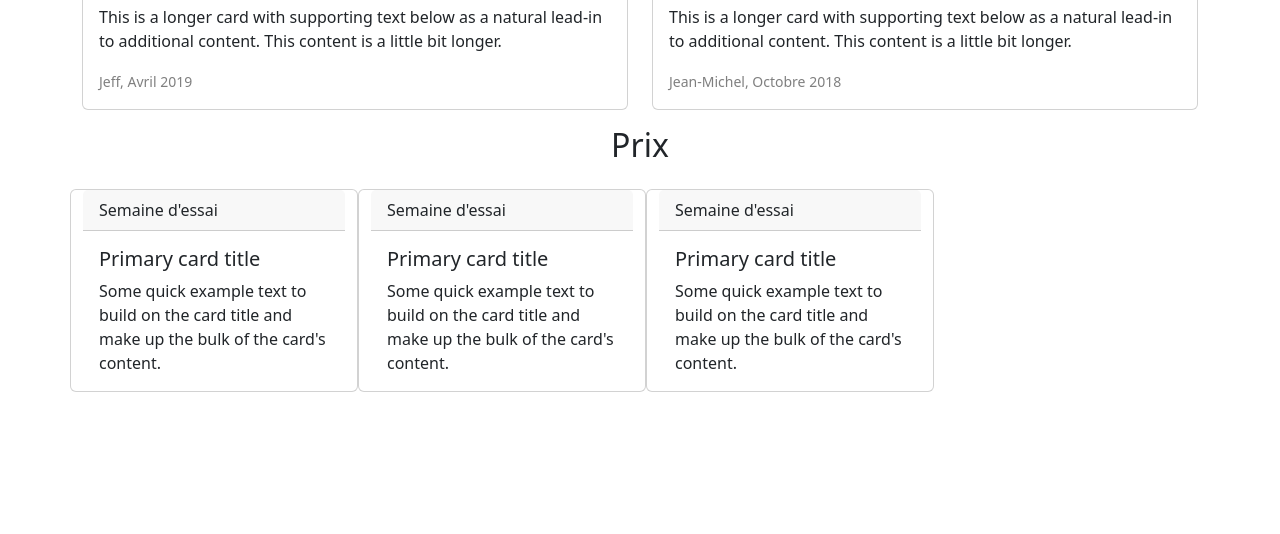
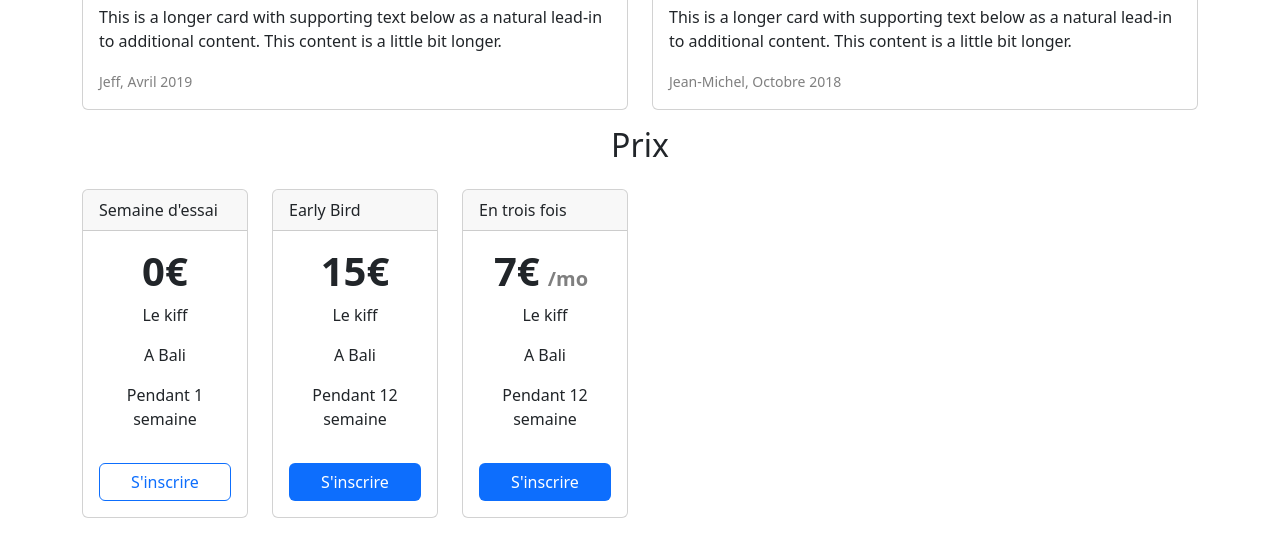
Before and after one commit to LayeYombaIfono/formation-ept4a-projet-bootstrap, a plain HTML site: page index.html in a window 1280 px wide. Shown: the part 1574-2108 px from the top of the page. Before the commit the page ends 1982 px from the top, so only its background shows below. Drawn offline with nearby package versions, Linux system fonts and the light colour scheme.

Commit message:
Mise en forme section prix

```diff
--- a/index.html
+++ b/index.html
@@ -211,37 +211,58 @@
 
       <!-- Section Prix -->
       <h2 class="text-center py-3">Prix</h2>
-      <div class="row row-cols-1 row-cols-md-3 g-4">
+      <div class="row row-cols-1 row-cols-md-6 g-4 me">
+        <div class="col">
           <div class="card mb-3" style="max-width: 18rem">
             <div class="card-header">Semaine d'essai</div>
             <div class="card-body">
-            <h5 class="card-title">Primary card title</h5>
-            <p class="card-text">
-              Some quick example text to build on the card title and make up the
-              bulk of the card's content.
-            </p>
+              <h5 class="text-center fw-semibold fs-1">0€</h5>
+              <p class="text-center">Le kiff</p>
+              <p class="text-center">A Bali</p>
+              <p class="text-center">Pendant 1 semaine</p>
+            </div>
+            <button
+              type="button"
+              class="btn border-1 border-primary text-primary mb-3 mx-3"
+            >
+              S'inscrire
+            </button>
           </div>
         </div>
-
+        <div class="col">
           <div class="card mb-3" style="max-width: 18rem">
-          <div class="card-header">Semaine d'essai</div>
+            <div class="card-header">Early Bird</div>
             <div class="card-body">
-            <h5 class="card-title">Primary card title</h5>
-            <p class="card-text">
-              Some quick example text to build on the card title and make up the
-              bulk of the card's content.
-            </p>
+              <h5 class="text-center fw-semibold fs-1">15€</h5>
+              <p class="text-center">Le kiff</p>
+              <p class="text-center">A Bali</p>
+              <p class="text-center">Pendant 12 semaine</p>
+            </div>
+            <button
+              type="button"
+              class="btn border-1 bg-primary text-white mb-3 mx-3"
+            >
+              S'inscrire
+            </button>
           </div>
         </div>
-
+        <div class="col">
           <div class="card mb-3" style="max-width: 18rem">
-          <div class="card-header">Semaine d'essai</div>
+            <div class="card-header">En trois fois</div>
             <div class="card-body">
-            <h5 class="card-title">Primary card title</h5>
-            <p class="card-text">
-              Some quick example text to build on the card title and make up the
-              bulk of the card's content.
-            </p>
+              <h5 class="text-center fw-semibold fs-1">
+                7€<span class="text-black-50 fs-5 px-2">/mo</span>
+              </h5>
+              <p class="text-center">Le kiff</p>
+              <p class="text-center">A Bali</p>
+              <p class="text-center">Pendant 12 semaine</p>
+            </div>
+            <button
+              type="button"
+              class="btn border-1 bg-primary text-white mb-3 mx-3"
+            >
+              S'inscrire
+            </button>
           </div>
         </div>
       </div>
```
Lines whose indentation alone changed are shown as unchanged.
